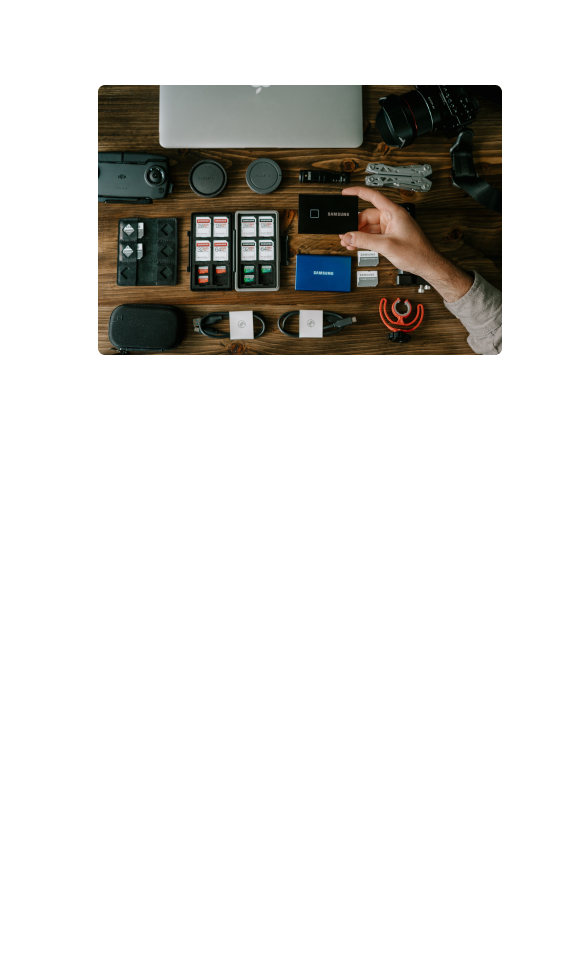
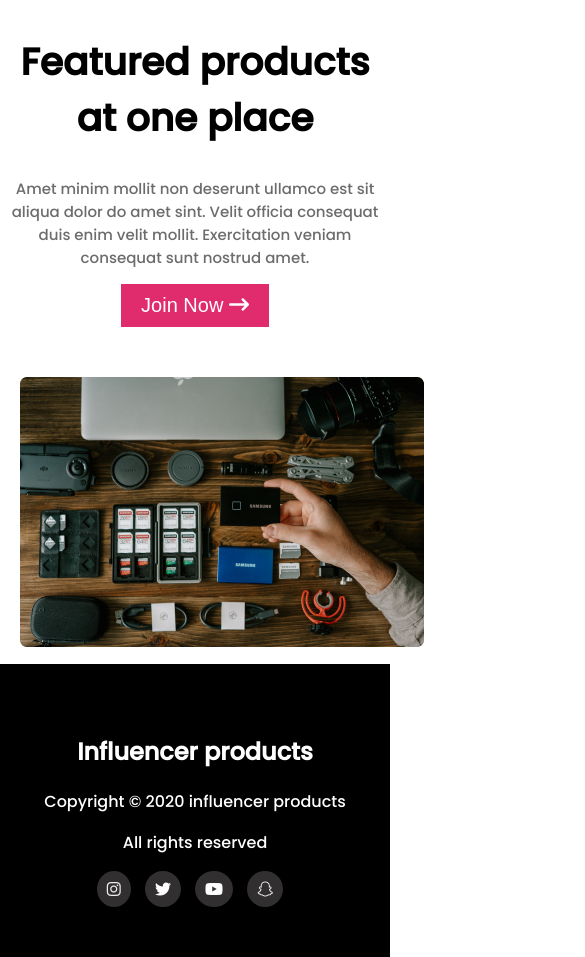
Before and after one commit to maheefaisal/gear-for-influencer, a plain HTML site: page index.html in a window 390 px wide. Shown: the part 4659-5616 px from the top of the page, 585 px wide, since content can reach past the window. Before the commit the page ends 5395 px from the top, so only its background shows below. Drawn offline with Linux system fonts and the light colour scheme.

Commit message:
4th commit 14th jan

```diff
--- a/index.html
+++ b/index.html
@@ -225,7 +225,19 @@
             </div>
         </section>
     </main>
+<!-- this is the footer  -->
+    <footer>
+        <h2 class="footer-title">Influencer products</h2>
+        <p class="footer-subtitle">Copyright © 2020  influencer products</p>
+        <p class="footer-subtitle2">All rights reserved</p>
 
+            <i  class='fa fa-instagram' style='color:#ededed'></i>
+
+        <i class='fa fa-twitter' style='color:#ffffff'></i>
+        <i class='fa fa-youtube-play' style='color:#ffffff'></i>
+        <i class='fa fa-snapchat' style='color:white'></i>
+
+</footer>
 
 </body>
 
--- a/style/style.css
+++ b/style/style.css
@@ -5,6 +5,7 @@
 body {
   font-family: "Open Sans", sans-serif;
   font-family: "Poppins", sans-serif;
+  margin: 0;
 }
 /* styling header  */
 .header-bar {
@@ -135,10 +136,45 @@ body {
   color: #6C6C6C;
 }
 
+/* Styling footer  */
+footer{
+  background-color:#000000;
+  text-align: center;
+  padding: 50px 0px;
+}
+.footer-title{
+  color: white;
+}
+.footer-subtitle{
+  color:white;
+}
+
+.footer-subtitle2{
+  color:white;
+}
+footer i{
+  background-color: rgba(242, 232, 232, 0.2);
+  border-radius: 50%;
+  padding: 10px 10px;
+  margin-right: 10px;
+}
+
 /* -----------------------------------------------------------------  */
 /* Media queries  */
 /* Small devices (landscape phones, 576px and up) */
 @media (max-width: 576px) {
+  .featured-container{
+    flex-direction: column-reverse;
+    margin:  0px 0px;
+    text-align: center;
+    padding: 10px 10px;
+  }
+  .fetured-info{
+    margin-bottom: 50px;
+  }
+  .featured-product-image{
+    margin-left: 10px;
+  }
   .card-star-price {
     margin-left: 55px;
   }
```
